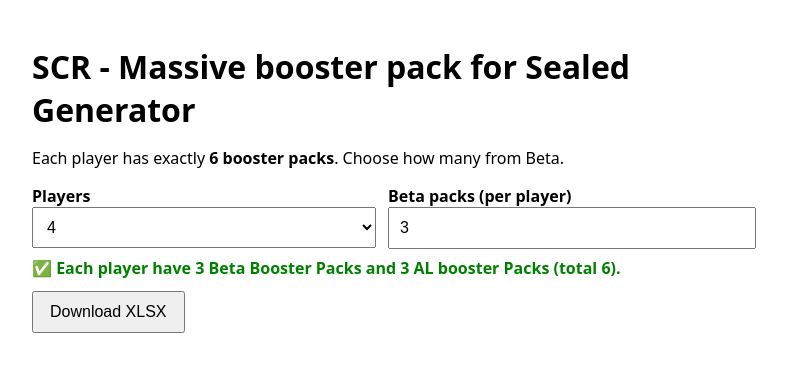
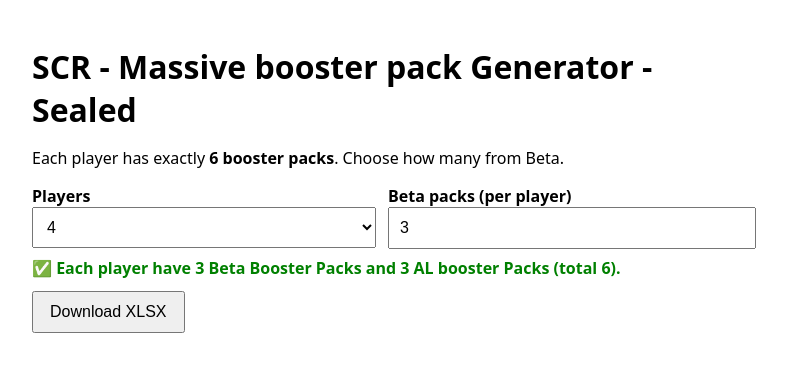
Before and after one commit to jordim75/SealedSCR, a Flask app: page / in a window 1280 px wide. Shown: the top 372 px of the page, without its empty margins (258-1045 px from the left). Run offline with Flask 3, Linux system fonts and the light colour scheme; some libraries are stand-ins or nearby versions.

Commit message:
Update index.html

```diff
--- a/templates/index.html
+++ b/templates/index.html
@@ -15,7 +15,7 @@
   </style>
 </head>
 <body>
-  <h1> SCR  -	Massive booster pack for Sealed Generator</h1>
+  <h1> SCR  -	Massive booster pack Generator - Sealed </h1>
   <p>Each player has exactly <strong>6 booster packs</strong>. Choose how many from Beta.</p>
 
   <div class="row">
```
